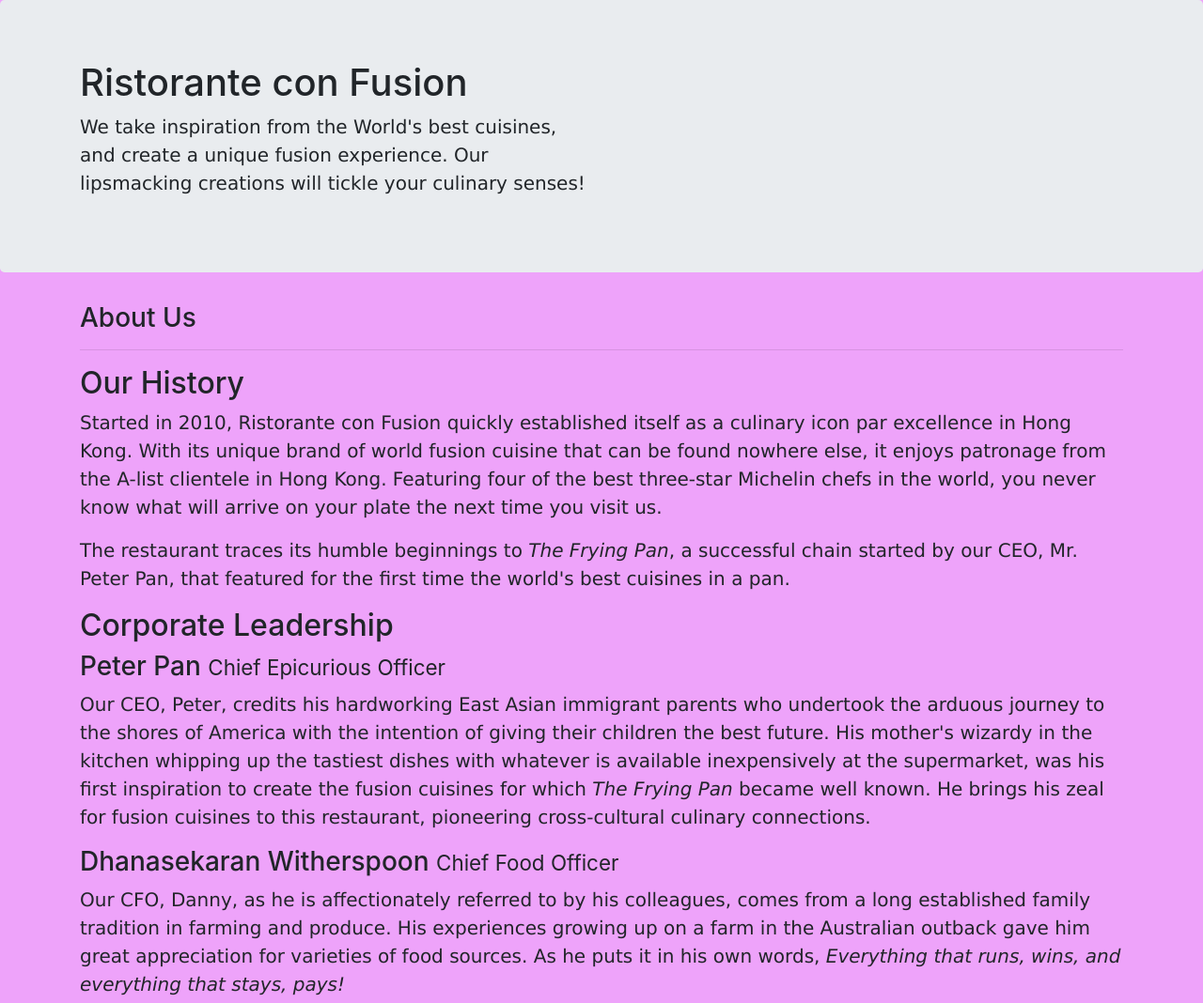
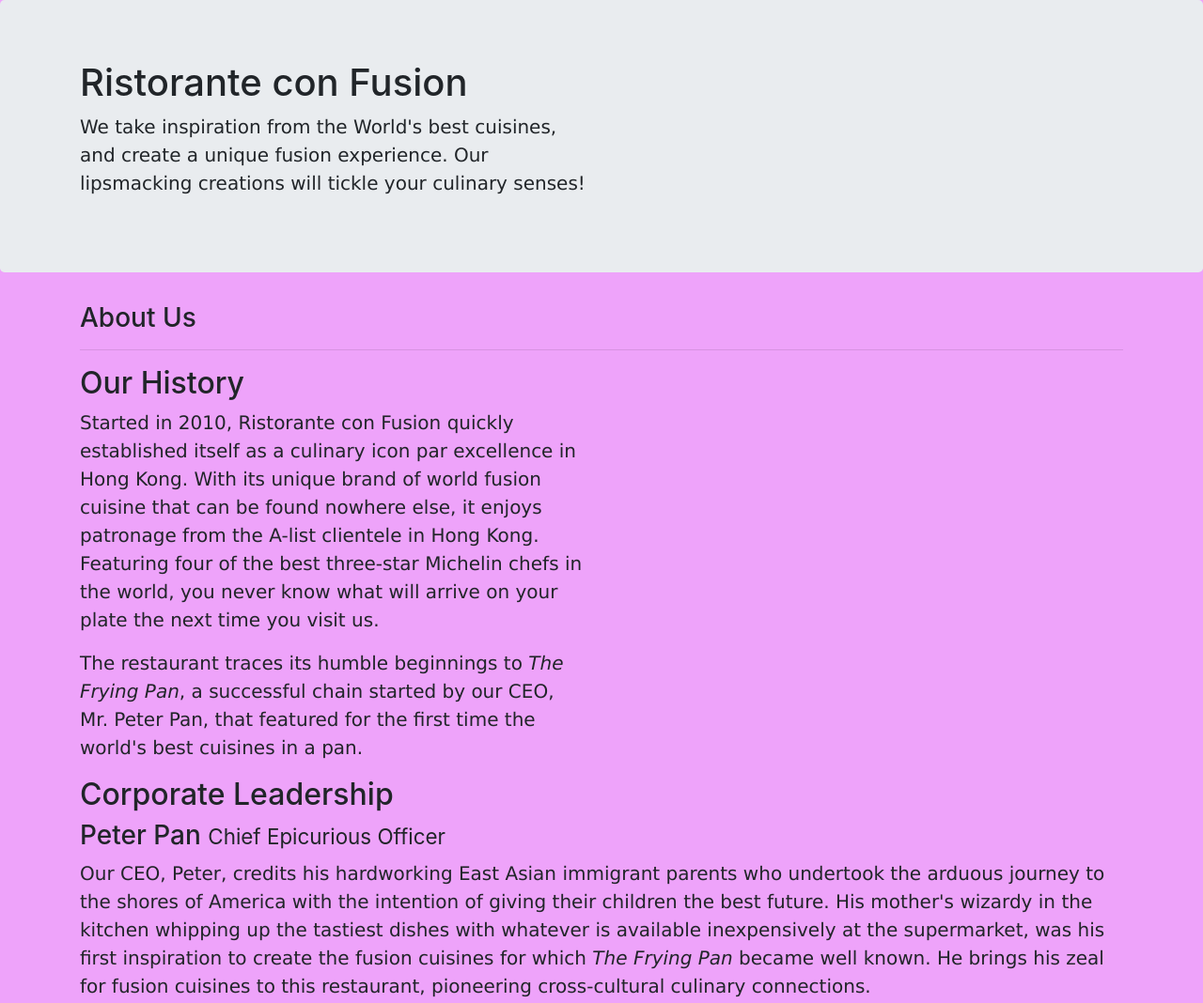
Before and after one commit to ivanjosh/Coursera-Week-1-Assignment-1, a website: page conFusion/aboutus.html in a window 1280 px wide. Shown: the top 1068 px of the page at 94% size. Drawn offline with nearby package versions, Linux system fonts and the light colour scheme.

Commit message:
Task 2 number 2 completed

```diff
--- a/conFusion/aboutus.html
+++ b/conFusion/aboutus.html
@@ -39,8 +39,8 @@
             </div>
         </div>
 
-        <div>
-            <div>
+        <div class="row row-content">
+			<div class="col-12 col-sm-6">
                 <h2>Our History</h2>
                 <p>Started in 2010, Ristorante con Fusion quickly established itself as a culinary icon par excellence in Hong Kong. With its unique brand of world fusion cuisine that can be found nowhere else, it enjoys patronage from the A-list clientele in Hong Kong.  Featuring four of the best three-star Michelin chefs in the world, you never know what will arrive on your plate the next time you visit us.</p>
                 <p>The restaurant traces its humble beginnings to <em>The Frying Pan</em>, a successful chain started by our CEO, Mr. Peter Pan, that featured for the first time the world's best cuisines in a pan.</p>
```
